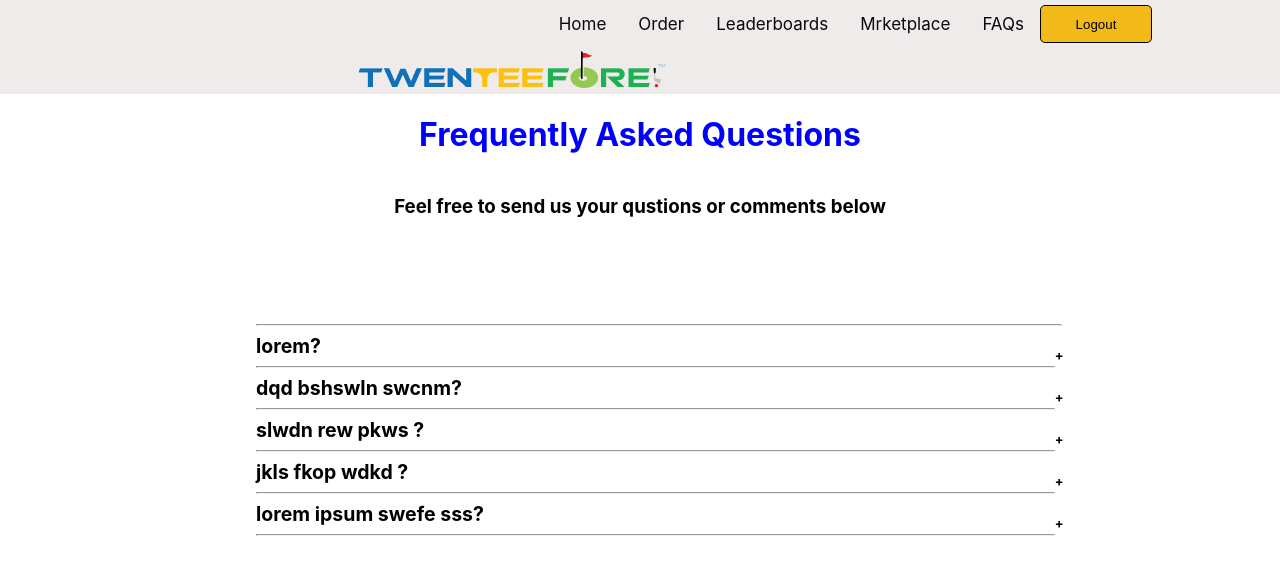
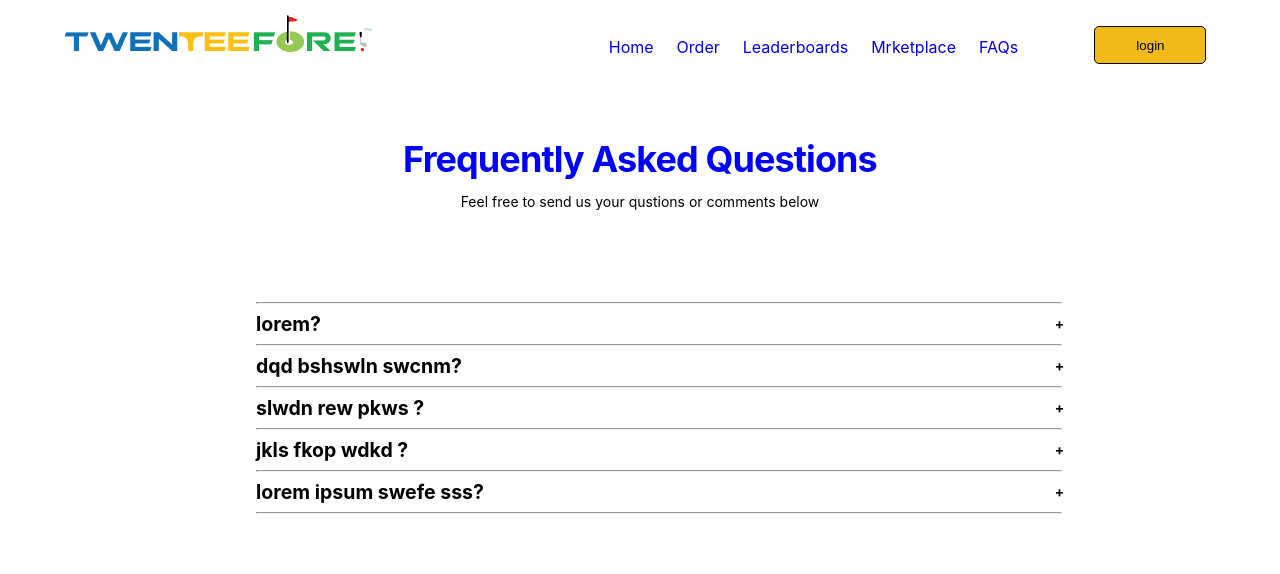
Before and after one commit to fayeqaljariri/Tsak, a React (Create React App) app in the folder my-react-app/: page /FAQs in a window 1280 px wide. Shown: the top 574 px of the page. Built offline with nearby package versions, Linux system fonts and the light colour scheme.

Commit message:
edit on header and navbar

```diff
--- a/my-react-app/package.json
+++ b/my-react-app/package.json
@@ -10,6 +10,7 @@
     "react-dom": "^18.1.0",
     "react-router-dom": "^6.3.0",
     "react-scripts": "5.0.1",
+    "reactstrap": "^9.0.2",
     "web-vitals": "^2.1.4"
   },
   "scripts": {
--- a/my-react-app/src/component/FAQs.css
+++ b/my-react-app/src/component/FAQs.css
@@ -35,3 +35,57 @@ font-weight: bold;
     text-align: start;
 
 }
+/* .head{
+    width: 482px;
+    margin-top: 148px;
+    margin-bottom: 124px;
+    /* margin-right: 486px; */
+    /* margin-left: 472px; */
+/* } */ */
+h3{
+    margin-top: 0px;
+    width: 386px;
+    height: 30px;
+    margin-right: 525px;
+    size: 14px;
+}
+h1{
+    height: 60px;
+width: 482px;
+left: 472px;
+top: 148px;
+border-radius: nullpx;
+font-family: Inter;
+size: 36px;
+font-weight: 700;
+line-height: 60px;
+letter-spacing: -0.025em;
+box-align: center;
+Font-family: Inter;
+Font-style: Bold;
+Font-size: 36px;
+Line-height: 60px;
+Line-height: 138%;
+align-content: Center;
+Vertical-align: Top;
+letter-spacing: -2.5%;
+margin-top: 39px;
+margin-bottom: 0%;
+}
+p{
+
+    line-height: 30px;
+    width: 368px;
+   font-size: 14px;
+    margin-left: 510px;
+font-style: Regular;
+font-size:  14px;
+line-height: 30px;
+line-height: 177%;
+align-content:left;
+vertical-align:  Top;
+margin-top: 0px;
+margin-right: 547px;
+margin-bottom: 0px;
+margin: auto;
+}
--- a/my-react-app/src/component/FAQs.js
+++ b/my-react-app/src/component/FAQs.js
@@ -3,9 +3,7 @@ import  "./FAQs.css";
 const Faqs =()=>{
 const questions=[{question:"lorem?",answer:"jscc wslii wshcd ieedc jcfwd wcclo edkkec nojc"},{question:"hdv ldvn dlsvn",answer:"dvcl dsv sxdvdxv dv d;mjm peocd ecde"}]
 const [show, setShow] = useState(false);
-
 const [show2, setShow2] = useState(false);
-
 const [show3, setShow3] = useState(false);
 const [show4, setShow4] = useState(false);
 const [show5, setShow5] = useState(false);
@@ -15,8 +13,10 @@ return(
     <>
 
     <div className="header">
-    <h1>Frequently Asked Questions</h1>
-    <h3>Feel free to send us your qustions or comments below</h3>
+        <div className="head">
+    <h1 >Frequently Asked Questions</h1>
+    <p className="smallheader">Feel free to send us your qustions or comments below</p>
+    </div>
     <br></br>
     <br></br>
     <br></br>
--- a/my-react-app/src/component/navbar.css
+++ b/my-react-app/src/component/navbar.css
@@ -22,18 +22,21 @@ border: 1px solid #000000;
 border-radius: 5px;
 text-align: center;
 float: right;
-/* position: relative; */
- margin-top: 5px;
- margin-right: 10%;
+/* position: absolute; */
+/* margin-top: 35px; */
+margin-left: 53.31px;
+bottom:  11px;
+left: 92px;
+
 }
 
-.topnav {
+/* .topnav {
     background-color: rgb(240, 235, 235);
     overflow: hidden;
-}
+} */
 
 /* Style the links inside the navigation bar */
-.topnav a  {
+/* .topnav a  {
   float: right;
   color: #0a0a0a;
   text-align: center;
@@ -41,7 +44,37 @@ float: right;
   text-decoration: none;
   font-size: 17px;
 
+} */
+.logo{
+  height: 42px;
+  width: 310px;
+  left: 74px;
+  top: 25px;
+  border-radius: 0px;
+  margin-right: 213.267px;
+  margin-bottom: 25px;
+  }
+
+nav{
+  display: flex;
+  flex-direction: row-reverse;
+  justify-content: space-between;
+  margin: 36.79px;
+  text-align: center;
+  text-decoration: none;
+  align-items: center;
+  margin-right: 73.57px;
+  /* width: 1330px; */
+  margin-left: 62.54px;
+  height: 17px;
+
 }
-.logo{
-margin-right: 20%;
+.Link{
+   height: 17px;
+  /* margin: 52px;  */
+  text-decoration: none;
+  size: 5px;
 }
+.header{
+  justify-content: center;
+}
--- a/my-react-app/src/component/navbar.js
+++ b/my-react-app/src/component/navbar.js
@@ -4,8 +4,10 @@ import "./navbar.css"
 const Navigation = () => {
   return (
     <>
-    <div class="topnav">
-    <button className="logout">Logout</button>
+    <div className="header">
+    <nav >
+    <button className="logout">login</button>
+
     <Link className="Link" to="/FAQs">
           FAQs
           </Link>
@@ -22,7 +24,9 @@ const Navigation = () => {
           <Link className="Link" to="/Home">
            Home
           </Link>
+
           <img className="logo" src="\Twenteefore - Logo 2 (2).png"></img>
+          </nav>
 
 </div>
       {/* <div className="NavBar">
```
Also changed, not shown: 1 other file (tests, documents, lock files or other folders).
